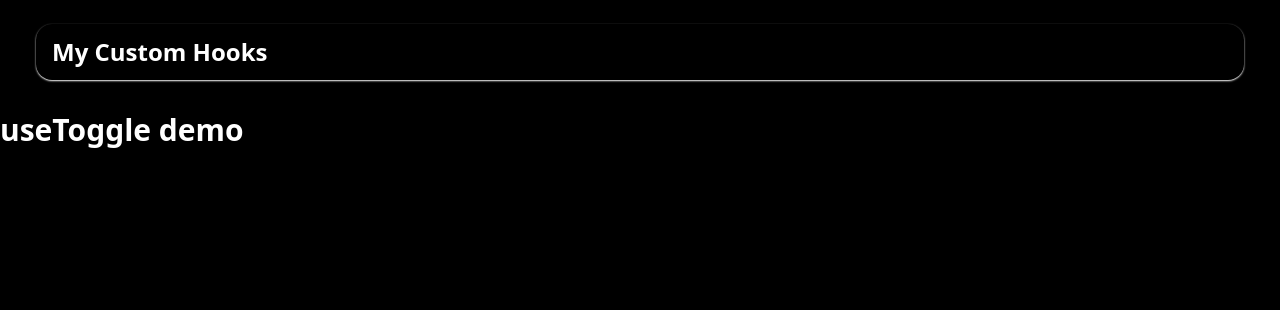
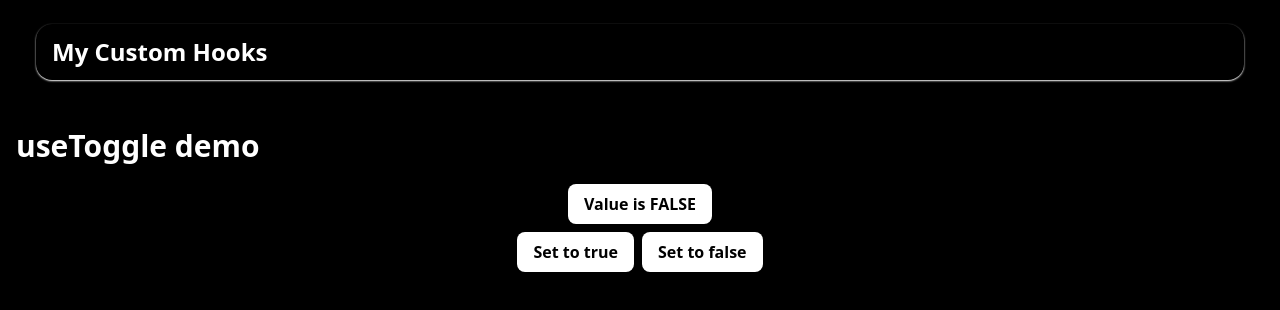
Before and after one commit to dhruvdhaduk-simform/hooks, a React (Vite) app: page / in a window 1280 px wide. Shown: the top 310 px of the page. Built offline with nearby package versions, Linux system fonts and the light colour scheme.

Commit message:
Create the demo for useToggle hook

```diff
--- a/src/demos/UseToggleDemo.tsx
+++ b/src/demos/UseToggleDemo.tsx
@@ -1,9 +1,26 @@
 import { SectionHeading } from '@/components/SectionHeading';
+import { Button } from '@/components/ui/Button';
+import { useToggle } from '@/hooks/useToggle';
 
 export function UseToggleDemo() {
+    const [value, toggle, setValue] = useToggle();
+
     return (
-        <div>
+        <div className="p-4">
             <SectionHeading label="useToggle demo" />
+            <div className="p-4">
+                <div className="p-1 flex justify-center">
+                    <Button onClick={toggle}>
+                        Value is {JSON.stringify(value).toUpperCase()}
+                    </Button>
+                </div>
+                <div className="p-1 flex justify-center gap-2">
+                    <Button onClick={() => setValue(true)}>Set to true</Button>
+                    <Button onClick={() => setValue(false)}>
+                        Set to false
+                    </Button>
+                </div>
+            </div>
         </div>
     );
 }
```
